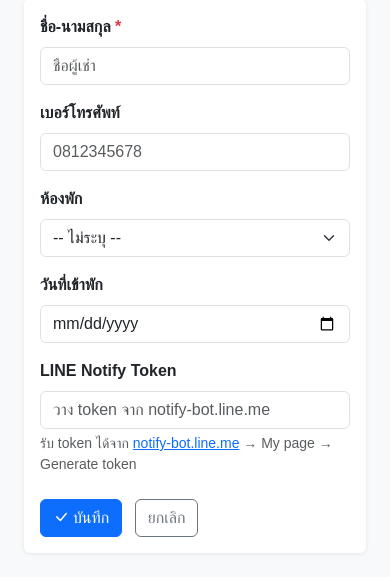
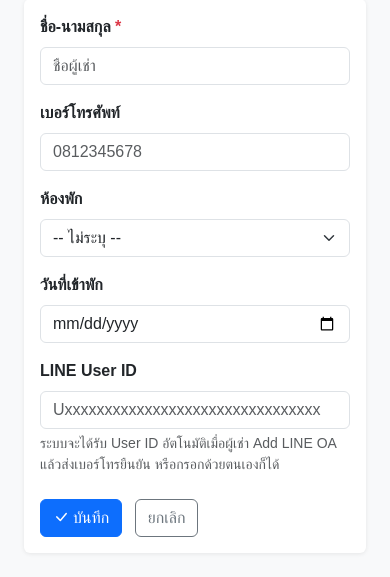
Before and after one commit to joteboony-code/pananth-api, a Flask app: page /tenants/add in a window 390 px wide. Shown: the part 924-1501 px from the top of the page. Run offline with Flask 3, Linux system fonts and the light colour scheme.

Commit message:
feat: migrate from LINE Notify to LINE Messaging API
LINE Notify (notify-bot.line.me) has been discontinued.

- Replace line_notify.py with line_messaging.py using Push Message API
- Tenant model: line_token -> line_user_id (LINE User ID: Uxxxxxxxx)
- Add /webhook/line endpoint: auto-captures User ID when tenant
  adds the LINE OA and sends their phone number for verification
- Update .env.example with LINE_CHANNEL_ACCESS_TOKEN, LINE_CHANNEL_SECRET,
  LINE_BOT_BASIC_ID
- Update all templates to reflect new LINE connection flow

https://claude.ai/code/session_01H1wrYshMEyZCCR92w15Zdu

```diff
--- a/app.py
+++ b/app.py
@@ -1,3 +1,6 @@
+import hashlib
+import hmac
+import json
 import os
 from datetime import datetime, date
 
@@ -5,7 +8,7 @@ from dotenv import load_dotenv
 from flask import Flask, render_template, request, redirect, url_for, flash, jsonify
 
 from models import db, Room, Tenant, Payment
-from line_notify import send_line_notify, build_rent_message
+from line_messaging import send_push_message, reply_message, build_rent_message
 
 load_dotenv()
 
@@ -95,7 +98,8 @@ def delete_room(room_id):
 @app.route("/tenants")
 def tenants():
     all_tenants = Tenant.query.order_by(Tenant.name).all()
-    return render_template("tenants.html", tenants=all_tenants)
+    bot_basic_id = os.getenv("LINE_BOT_BASIC_ID", "")
+    return render_template("tenants.html", tenants=all_tenants, bot_basic_id=bot_basic_id)
 
 
 @app.route("/tenants/add", methods=["GET", "POST"])
@@ -109,7 +113,7 @@ def add_tenant():
         tenant = Tenant(
             name=request.form["name"].strip(),
             phone=request.form.get("phone", "").strip(),
-            line_token=request.form.get("line_token", "").strip(),
+            line_user_id=request.form.get("line_user_id", "").strip(),
             move_in_date=move_in,
             room_id=room_id,
         )
@@ -136,7 +140,7 @@ def edit_tenant(tenant_id):
 
         tenant.name = request.form["name"].strip()
         tenant.phone = request.form.get("phone", "").strip()
-        tenant.line_token = request.form.get("line_token", "").strip()
+        tenant.line_user_id = request.form.get("line_user_id", "").strip()
         move_in_str = request.form.get("move_in_date")
         tenant.move_in_date = date.fromisoformat(move_in_str) if move_in_str else None
         tenant.room_id = new_room_id
@@ -203,7 +207,6 @@ def payments():
 
 @app.route("/payments/generate", methods=["POST"])
 def generate_payments():
-    """Create payment records for all active tenants for a given month."""
     year = int(request.form["year"])
     month = int(request.form["month"])
 
@@ -263,7 +266,7 @@ def mark_paid(payment_id):
     return redirect(url_for("payments", year=payment.year, month=payment.month))
 
 
-# ─── LINE Notify ──────────────────────────────────────────────────────────────
+# ─── LINE Messaging ───────────────────────────────────────────────────────────
 
 @app.route("/payments/<int:payment_id>/notify", methods=["POST"])
 def notify_payment(payment_id):
@@ -271,8 +274,8 @@ def notify_payment(payment_id):
     tenant = payment.tenant
     room = payment.room
 
-    if not tenant.line_token:
-        flash(f"ผู้เช่า {tenant.name} ยังไม่ได้ตั้งค่า LINE Token", "warning")
+    if not tenant.line_user_id:
+        flash(f"ผู้เช่า {tenant.name} ยังไม่มี LINE User ID", "warning")
         return redirect(url_for("payments", year=payment.year, month=payment.month))
 
     message = build_rent_message(
@@ -287,7 +290,7 @@ def notify_payment(payment_id):
         month_name_th=payment.month_name_th,
     )
 
-    result = send_line_notify(tenant.line_token, message)
+    result = send_push_message(tenant.line_user_id, message)
     if result["success"]:
         payment.notified_at = datetime.utcnow()
         db.session.commit()
@@ -300,7 +303,6 @@ def notify_payment(payment_id):
 
 @app.route("/payments/notify-all", methods=["POST"])
 def notify_all():
-    """Send LINE notification to all pending payments in a given month."""
     year = int(request.form["year"])
     month = int(request.form["month"])
 
@@ -309,7 +311,7 @@ def notify_all():
 
     for payment in pending:
         tenant = payment.tenant
-        if not tenant.line_token:
+        if not tenant.line_user_id:
             skipped += 1
             continue
         message = build_rent_message(
@@ -323,7 +325,7 @@ def notify_all():
             total=payment.total_amount,
             month_name_th=payment.month_name_th,
         )
-        result = send_line_notify(tenant.line_token, message)
+        result = send_push_message(tenant.line_user_id, message)
         if result["success"]:
             payment.notified_at = datetime.utcnow()
             sent += 1
@@ -332,11 +334,76 @@ def notify_all():
 
     db.session.commit()
     flash(
-        f"ส่งแจ้งเตือน LINE สำเร็จ {sent} ราย | ล้มเหลว {failed} ราย | ไม่มี token {skipped} ราย",
+        f"ส่งแจ้งเตือน LINE สำเร็จ {sent} ราย | ล้มเหลว {failed} ราย | ไม่มี User ID {skipped} ราย",
         "info",
     )
     return redirect(url_for("payments", year=year, month=month))
 
 
+# ─── LINE Webhook (auto-capture User ID) ──────────────────────────────────────
+
+@app.route("/webhook/line", methods=["POST"])
+def line_webhook():
+    """
+    Receives LINE Messaging API webhook events.
+    When a tenant follows the bot, store their User ID matched by phone number
+    if they send their phone as a message (e.g. "0812345678").
+    """
+    channel_secret = os.getenv("LINE_CHANNEL_SECRET", "")
+
+    # Verify webhook signature
+    signature = request.headers.get("X-Line-Signature", "")
+    body = request.get_data(as_text=True)
+    if channel_secret:
+        expected = hmac.new(
+            channel_secret.encode("utf-8"),
+            body.encode("utf-8"),
+            hashlib.sha256,
+        ).digest()
+        import base64
+        expected_b64 = base64.b64encode(expected).decode("utf-8")
+        if not hmac.compare_digest(expected_b64, signature):
+            return jsonify({"error": "invalid signature"}), 400
+
+    data = json.loads(body)
+    for event in data.get("events", []):
+        event_type = event.get("type")
+        user_id = event.get("source", {}).get("userId", "")
+        reply_token = event.get("replyToken", "")
+
+        if event_type == "follow":
+            # Bot was added — ask tenant to confirm their phone number
+            reply_message(
+                reply_token,
+                "สวัสดีครับ! กรุณาพิมพ์เบอร์โทรศัพท์ที่ลงทะเบียนไว้กับห้องเช่า\nเพื่อยืนยันตัวตนและรับแจ้งเตือนค่าเช่า"
+            )
+
+        elif event_type == "message" and event.get("message", {}).get("type") == "text":
+            text = event["message"]["text"].strip()
+            # Check if message looks like a phone number
+            digits = text.replace("-", "").replace(" ", "")
+            if digits.isdigit() and 9 <= len(digits) <= 10:
+                tenant = Tenant.query.filter_by(phone=digits).first()
+                if not tenant and digits.startswith("0"):
+                    # Try with country code variant
+                    tenant = Tenant.query.filter_by(phone=f"+66{digits[1:]}").first()
+                if tenant:
+                    tenant.line_user_id = user_id
+                    db.session.commit()
+                    reply_message(
+                        reply_token,
+                        f"ยืนยันตัวตนสำเร็จ! สวัสดีคุณ {tenant.name}\n"
+                        f"ห้อง: {tenant.room.number if tenant.room else '-'}\n"
+                        "ท่านจะได้รับแจ้งเตือนค่าเช่าผ่าน LINE นี้ครับ"
+                    )
+                else:
+                    reply_message(
+                        reply_token,
+                        "ไม่พบข้อมูลจากเบอร์โทรนี้ กรุณาติดต่อเจ้าของห้องเช่าครับ"
+                    )
+
+    return jsonify({"status": "ok"})
+
+
 if __name__ == "__main__":
     app.run(debug=True, port=5000)
--- a/models.py
+++ b/models.py
@@ -27,7 +27,7 @@ class Tenant(db.Model):
     id = db.Column(db.Integer, primary_key=True)
     name = db.Column(db.String(100), nullable=False)
     phone = db.Column(db.String(20), nullable=True)
-    line_token = db.Column(db.String(255), nullable=True)  # LINE Notify token
+    line_user_id = db.Column(db.String(100), nullable=True)  # LINE User ID (Uxxxxxxxx)
     move_in_date = db.Column(db.Date, nullable=True)
     move_out_date = db.Column(db.Date, nullable=True)
     is_active = db.Column(db.Boolean, default=True)
--- a/templates/payments.html
+++ b/templates/payments.html
@@ -110,7 +110,7 @@
                 </button>
               </form>
               {% endif %}
-              {% if p.tenant.line_token and p.status == 'pending' %}
+              {% if p.tenant.line_user_id and p.status == 'pending' %}
               <form method="post" action="/payments/{{ p.id }}/notify"
                     onsubmit="return confirm('ส่ง LINE แจ้งเตือนให้ {{ p.tenant.name }}?')">
                 <button class="btn btn-sm line-btn" title="ส่ง LINE">
--- a/templates/tenant_form.html
+++ b/templates/tenant_form.html
@@ -41,14 +41,13 @@
                value="{{ tenant.move_in_date.isoformat() if tenant and tenant.move_in_date else '' }}">
       </div>
       <div class="mb-4">
-        <label class="form-label fw-semibold">LINE Notify Token</label>
-        <input type="text" name="line_token" class="form-control"
-               value="{{ tenant.line_token if tenant else '' }}"
-               placeholder="วาง token จาก notify-bot.line.me">
+        <label class="form-label fw-semibold">LINE User ID</label>
+        <input type="text" name="line_user_id" class="form-control"
+               value="{{ tenant.line_user_id if tenant else '' }}"
+               placeholder="Uxxxxxxxxxxxxxxxxxxxxxxxxxxxxxxxx">
         <div class="form-text">
-          รับ token ได้จาก
-          <a href="https://notify-bot.line.me" target="_blank">notify-bot.line.me</a>
-          → My page → Generate token
+          ระบบจะได้รับ User ID อัตโนมัติเมื่อผู้เช่า Add LINE OA แล้วส่งเบอร์โทรยืนยัน
+          หรือกรอกด้วยตนเองก็ได้
         </div>
       </div>
       <button type="submit" class="btn btn-primary">
```
Also changed, not shown: line_messaging.py (added, +80 -0 lines), templates/tenants.html (+15 -4 lines), 1 other file.
